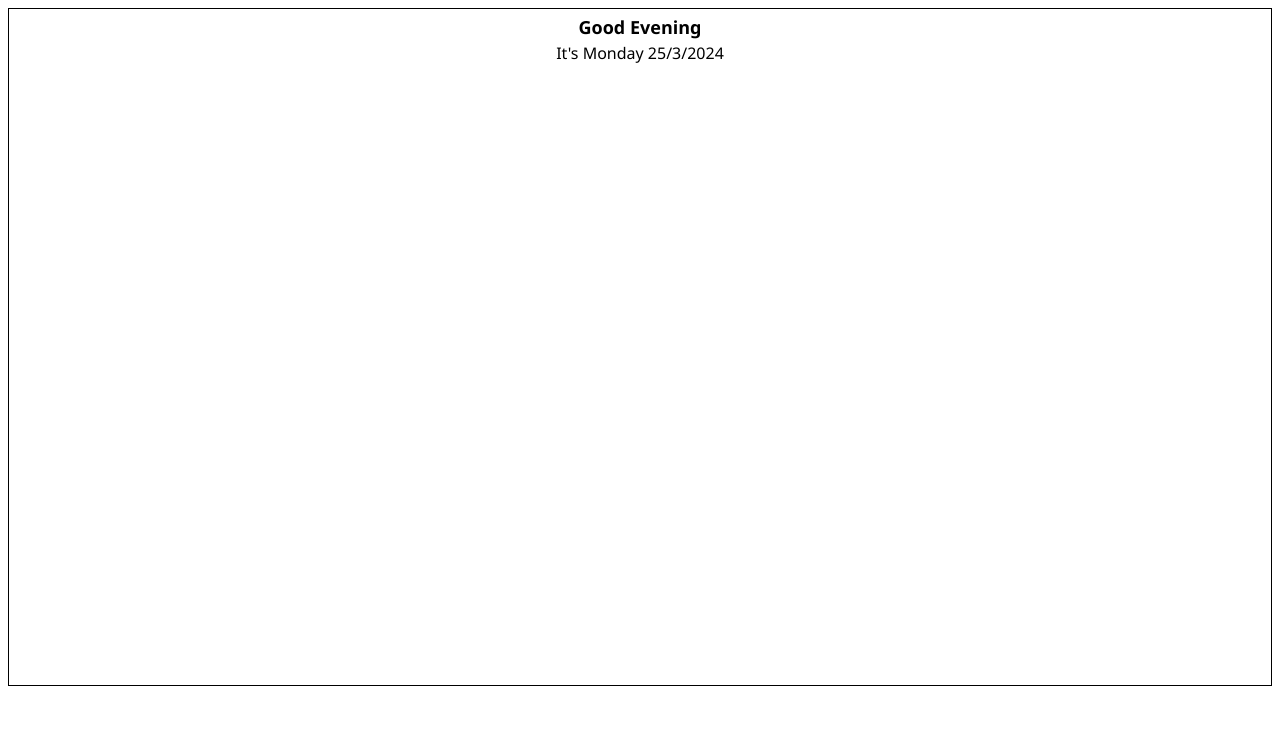
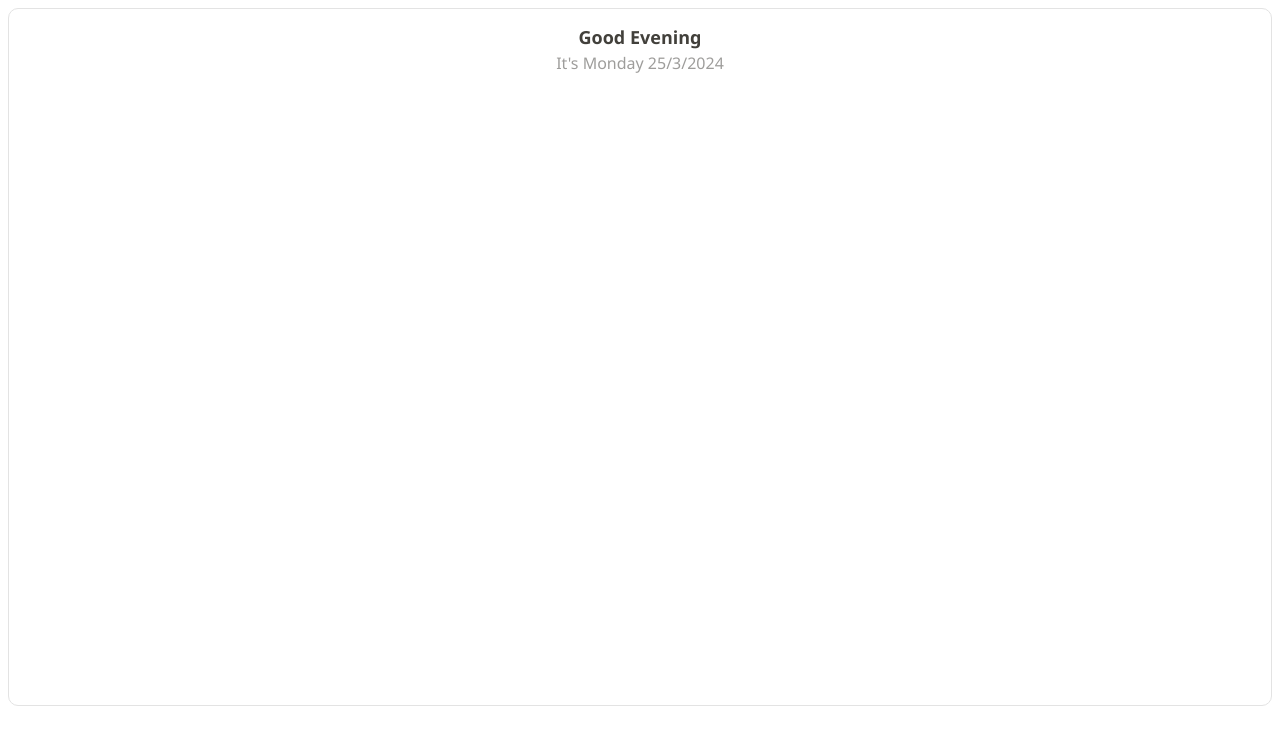
Before and after one commit to delmilagithub/notion, a plain HTML site: page index.html in a window 1280 px wide. Drawn offline with Linux system fonts and the light colour scheme.

Commit message:
Update index.html

```diff
--- a/index.html
+++ b/index.html
@@ -6,9 +6,10 @@
     font-family: Segoe UI;
     font-size: large;
     font-weight: bold;
-    color: black;
-    padding: 5px;
-    border: 1px solid black;
+    color: #42403B;
+    padding: 15px;
+    border: 1px solid #E3E3E3;
+    border-radius: 10px;
     text-align: center;
     line-height: 1.5;
     height:85%
@@ -18,6 +19,7 @@
 #date{
     font-size: medium;
     font-weight: 500;
+    color: #9E9D9B;
 }
 body{
     background-color: white;
```
